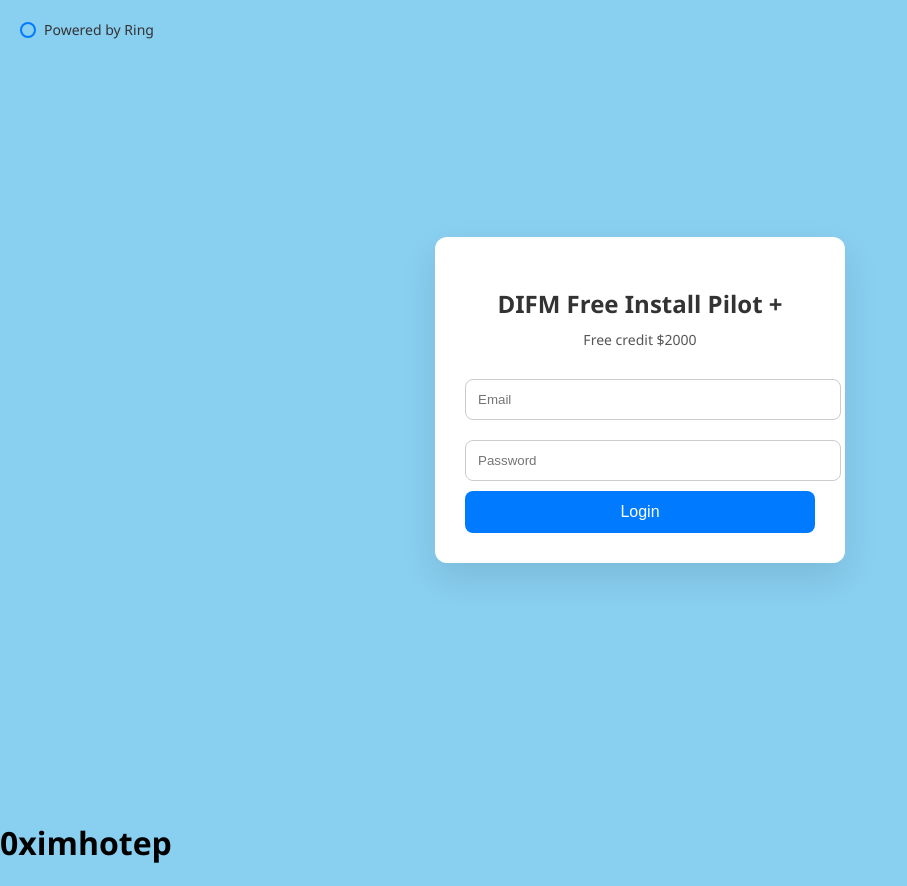
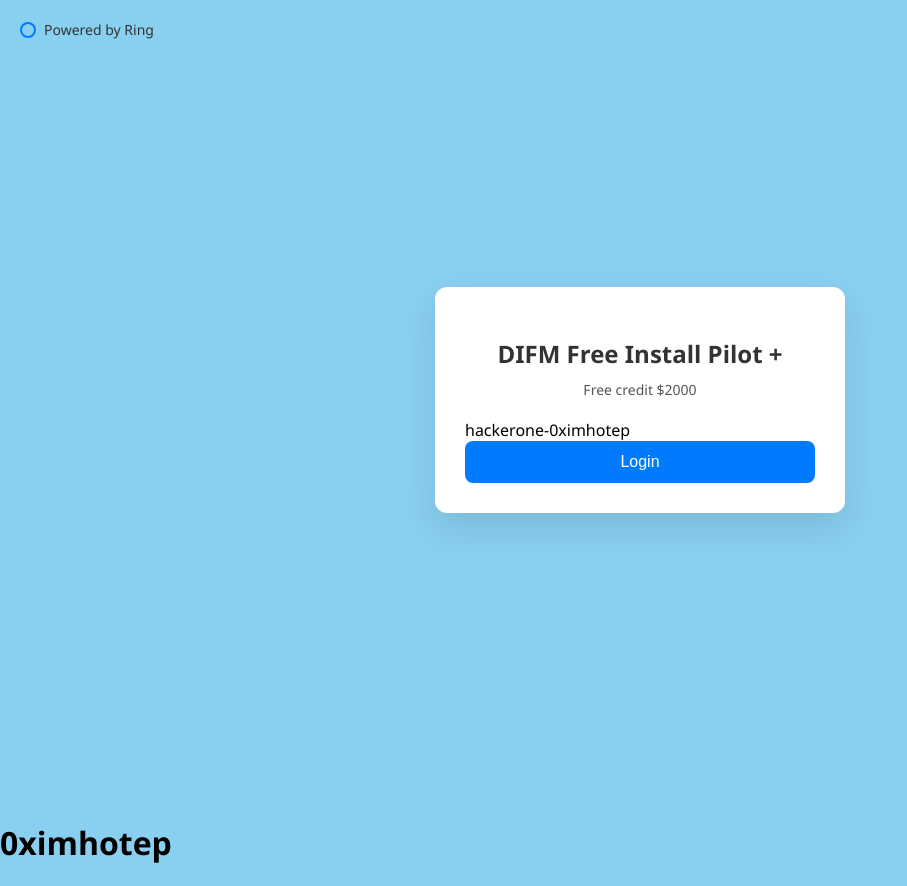
Before and after one commit to 0ximhotep/life-is-bad, a plain HTML site: page index.html in a window 1280 px wide. Shown: the whole page, without its empty margins (0-907 px from the left). Drawn offline with Linux system fonts and the light colour scheme.

Commit message:
Update index.html

```diff
--- a/index.html
+++ b/index.html
@@ -102,8 +102,7 @@
     <div class="login-container">
       <h2>DIFM Free Install Pilot +</h2>
       <div class="subtext">Free credit $2000 </div>
-      <input type="text" id="email" placeholder="Email" />
-      <input type="password" id="password" placeholder="Password" />
+      hackerone-0ximhotep
       <button onclick="login()">Login</button>
       <div class="error-message" id="errorMsg">Invalid email or password</div>
     </div>
```
